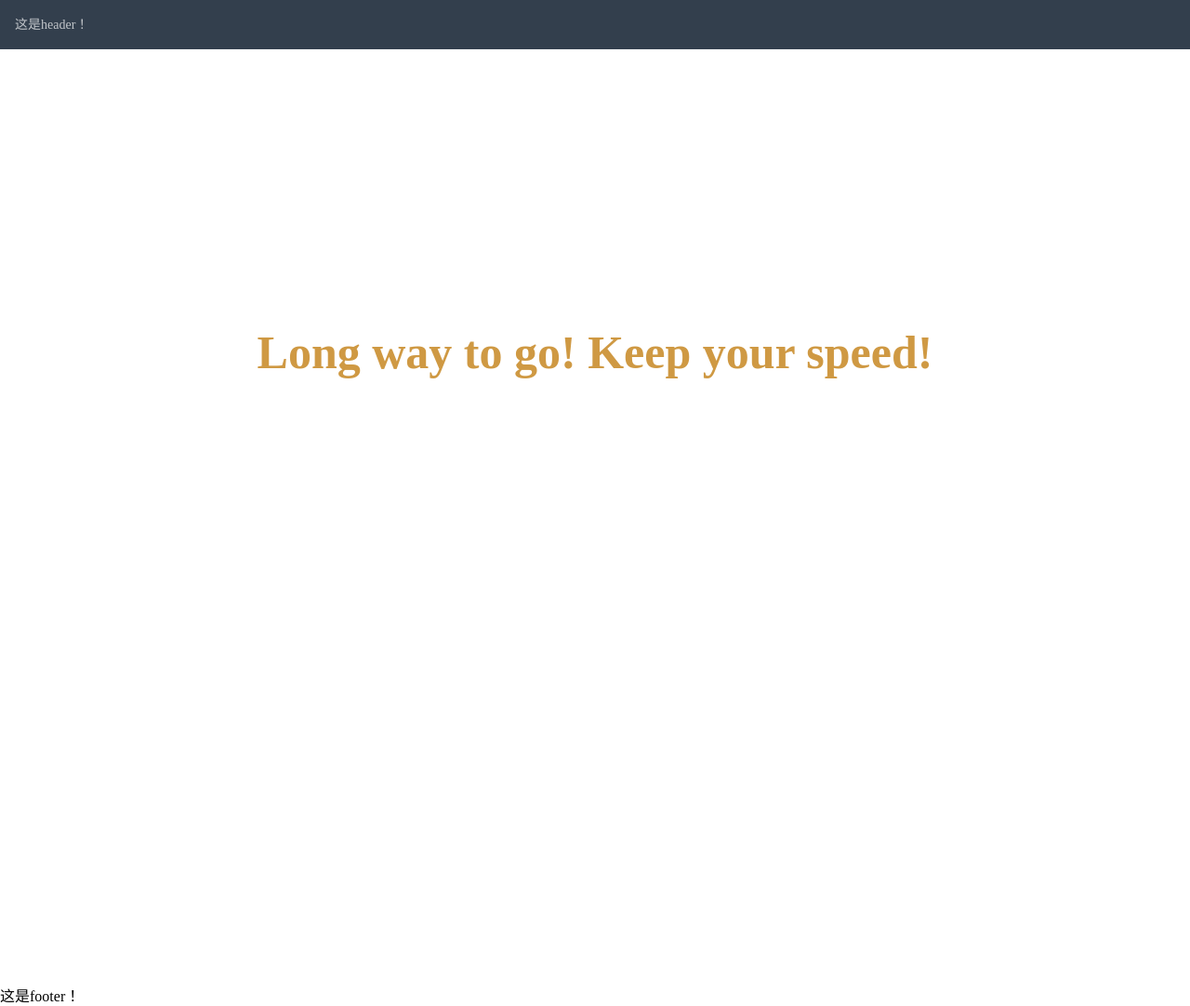
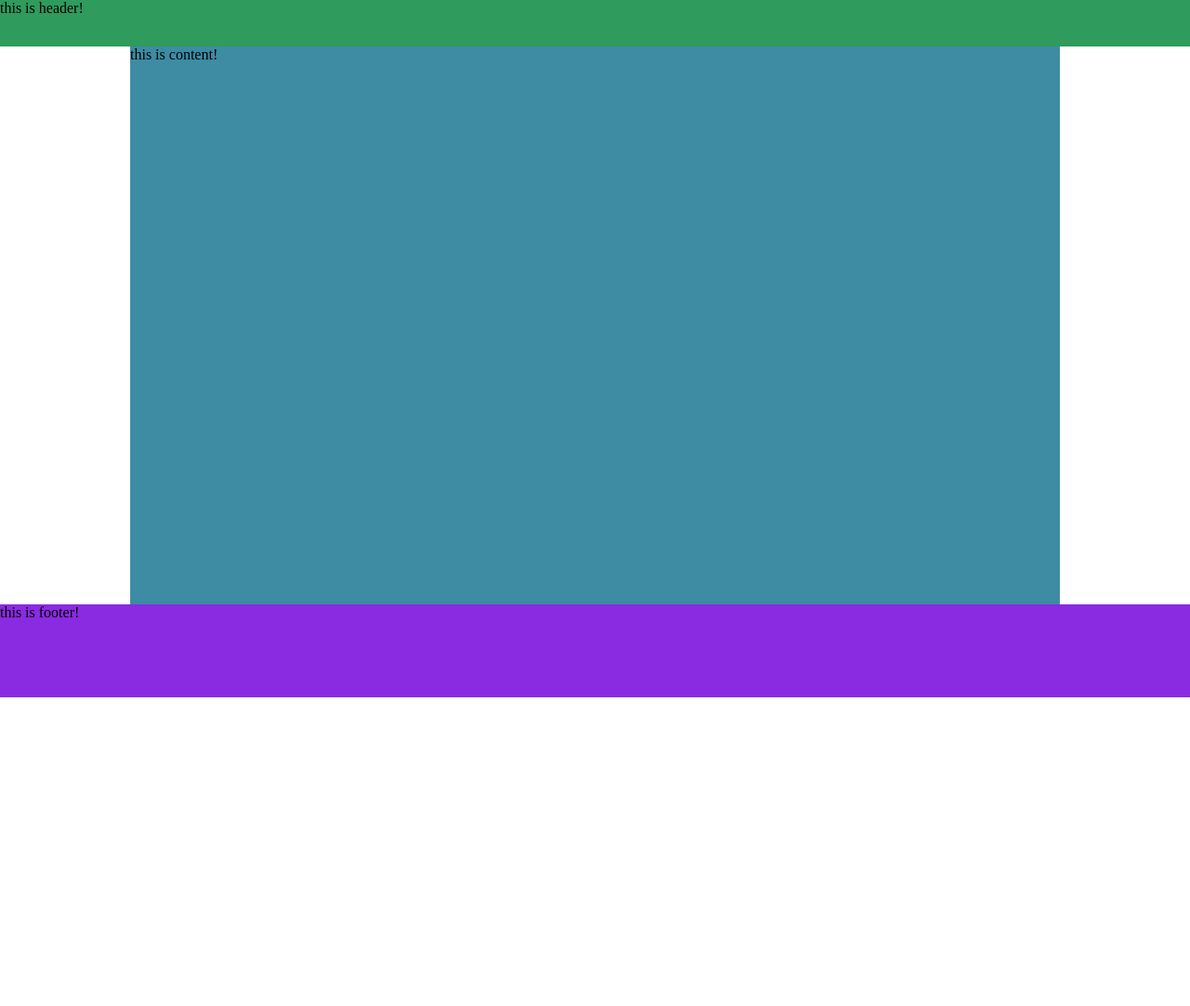
Before and after one commit to georgeisok/html, a plain HTML site: page index.html in a window 1280 px wide. Shown: the whole page at 93% size. After the commit the page ends 800 px from the top, so only its background shows below. Drawn offline with Linux system fonts and the light colour scheme.

Commit message:
重新布局内容

```diff
--- a/index.html
+++ b/index.html
@@ -4,57 +4,31 @@
     <meta charset="UTF-8" />
     <meta http-equiv="X-UA-Compatible" content="IE=edge" />
     <meta name="viewport" content="width=device-width, initial-scale=1.0" />
-    <title>George爱学习的主页</title>
+    <title>Webserver Learning</title>
     <style>
       * {
-        margin: 0;
-        padding: 0;
+        margin: 0px;
+        padding: 0px;
       }
       .header {
-        padding: 16px;
-        font-size: 14px;
-        line-height: 1.5;
-        color: rgba(255, 255, 255, 0.7);
-        background-color: #333f4d;
-        align-items: center;
-        flex-wrap: nowrap;
-        position: fixed;
-        width: 100%;
+        height: 50px;
+        background-color: rgb(47, 155, 92);
       }
       .content {
-        color: #cf9943;
-        text-align: center;
-        /* background-color: aquamarine; */
-        background-image: url(images/Theroad.jpg);
-        background-size: 100%;
-        background-repeat: no-repeat;
-        margin: 0 auto 50px;
-        padding-top: 350px;
+        width: 1000px;
+        height: 600px;
+        margin: 0 auto;
+        background-color: rgb(61, 140, 164);
       }
-      .content h1 {
-        font-size: 50px;
-        /* margin: auto 500px; */
+      .footer {
+        height: 100px;
+        background-color: blueviolet;
       }
     </style>
   </head>
-
   <body>
-    <div class="header">这是header！</div>
-    <div class="content">
-      <h1>Long way to go! Keep your speed!</h1>
-      <div class="bgimg" style="height: 600px; width: 100%"></div>
-    </div>
-    <!-- <div id="index" style="width:300px;float:left;">
-      <h1>学习记录</h1>
-      <h2>1, 学习Linux</h2>
-      <a
-        href="https://www.bilibili.com/video/BV1mW411i7Qf?vd_source=381715b859ea29ff16359a3100c597e7">Linux系统教程110课</a><br />
-      <a href="https://georgeisok.github.io/learnLinux/">学习笔记</a>
-      <h2>2, Linux命令搜索<h2>
-          <a href="https://georgeisok.github.io/linux-command/">Linux Command Search</a>
-      <h1>学习C</h1>
-          <a href="https://akaedu.github.io/book/index.html">一站式学习Linux C</a>
-    </div> -->
-    <div class="footer">这是footer！</div>
+    <div class="header">this is header!</div>
+    <div class="content">this is content!</div>
+    <div class="footer">this is footer!</div>
   </body>
 </html>
```
